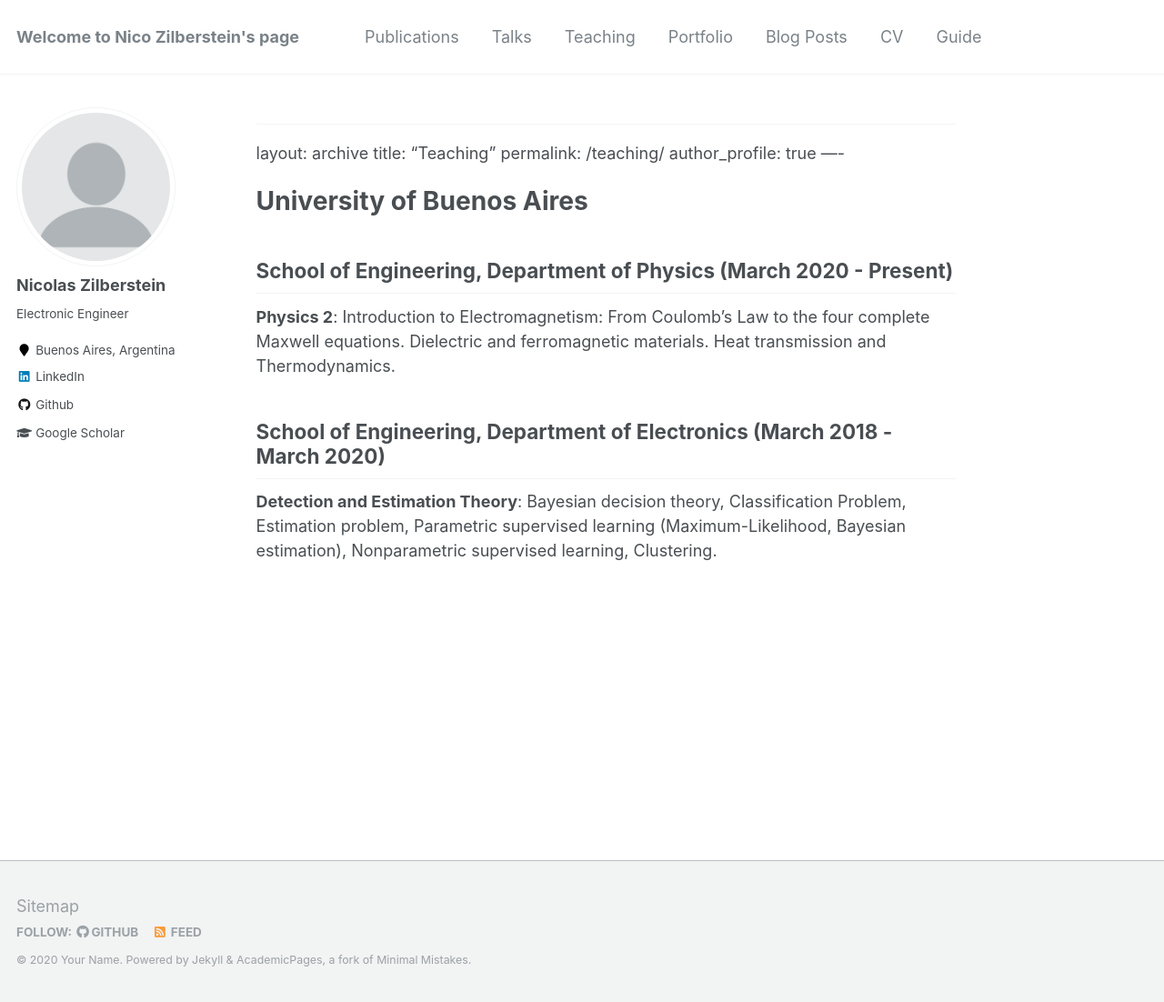
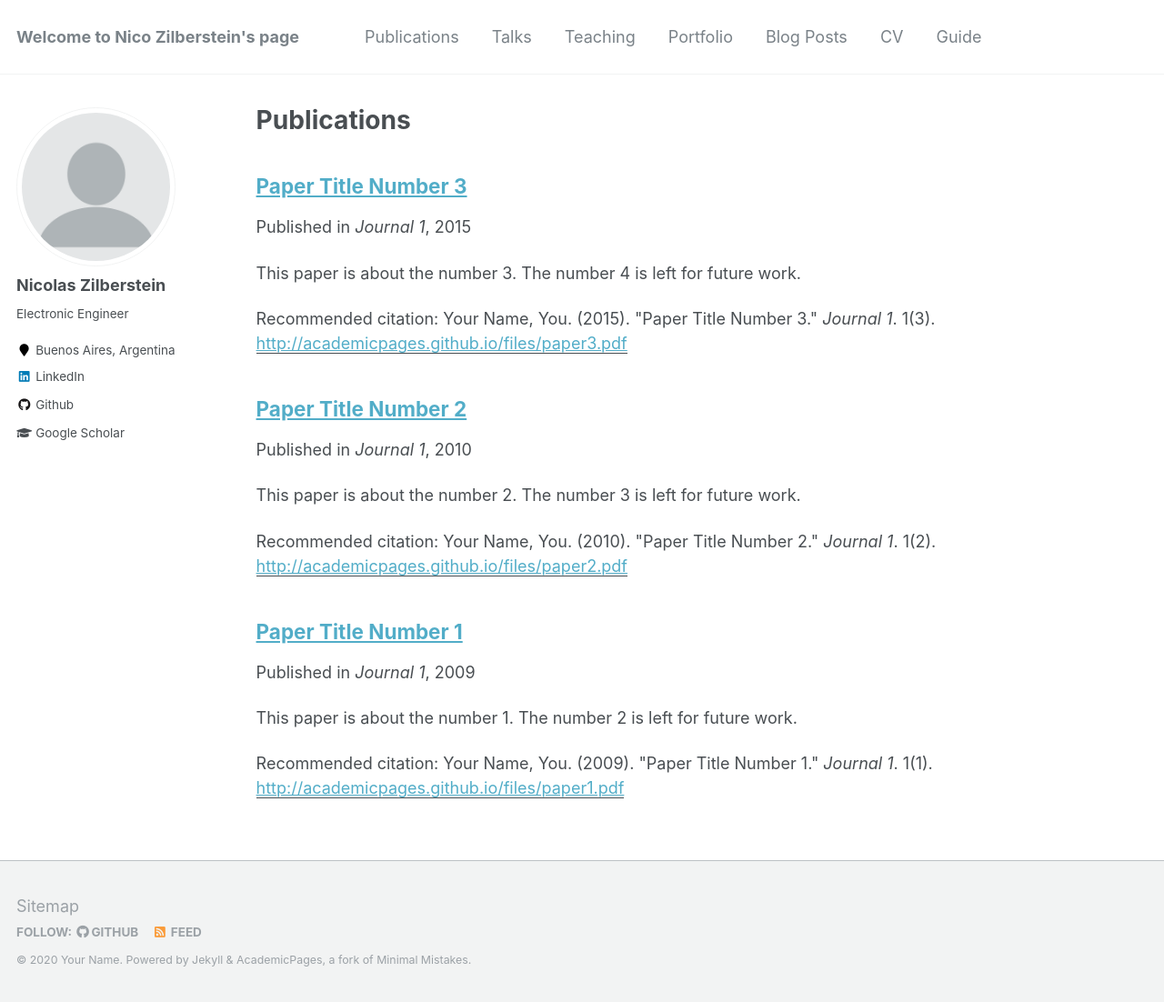
Before and after one commit to nzilberstein/nzilberstein.github.io, a Jekyll site: the page built from _pages/teaching.md, in a window 1280 px wide and 1102 px high. Shown: the whole window at 91% size. Built offline with Jekyll 4.4.1, drawn with Linux system fonts in a browser that asks for light colours.

Commit message:
Update teaching.md
test_teachingmd

```diff
--- a/_pages/teaching.md
+++ b/_pages/teaching.md
@@ -1,20 +1,16 @@
 ---
 layout: archive
-title: "Teaching"
-permalink: /teaching/
+title: "Publications"
+permalink: /publications/
 author_profile: true
-----
+---
 
+{% if author.googlescholar %}
+  You can also find my articles on <u><a href="{{author.googlescholar}}">my Google Scholar profile</a>.</u>
+{% endif %}
 
-University of Buenos Aires
-======
+{% include base_path %}
 
-School of Engineering, Department of Physics (March 2020 - Present)
--------
-
-**Physics 2**: Introduction to Electromagnetism: From Coulomb’s Law to the four complete Maxwell equations. Dielectric and ferromagnetic materials. Heat transmission and Thermodynamics.
-
-School of Engineering, Department of Electronics (March 2018 - March 2020)
--------
-
-**Detection and Estimation Theory**: Bayesian decision theory, Classification Problem, Estimation problem, Parametric supervised learning (Maximum-Likelihood, Bayesian estimation), Nonparametric supervised learning, Clustering.
+{% for post in site.publications reversed %}
+  {% include archive-single.html %}
+{% endfor %}
```
